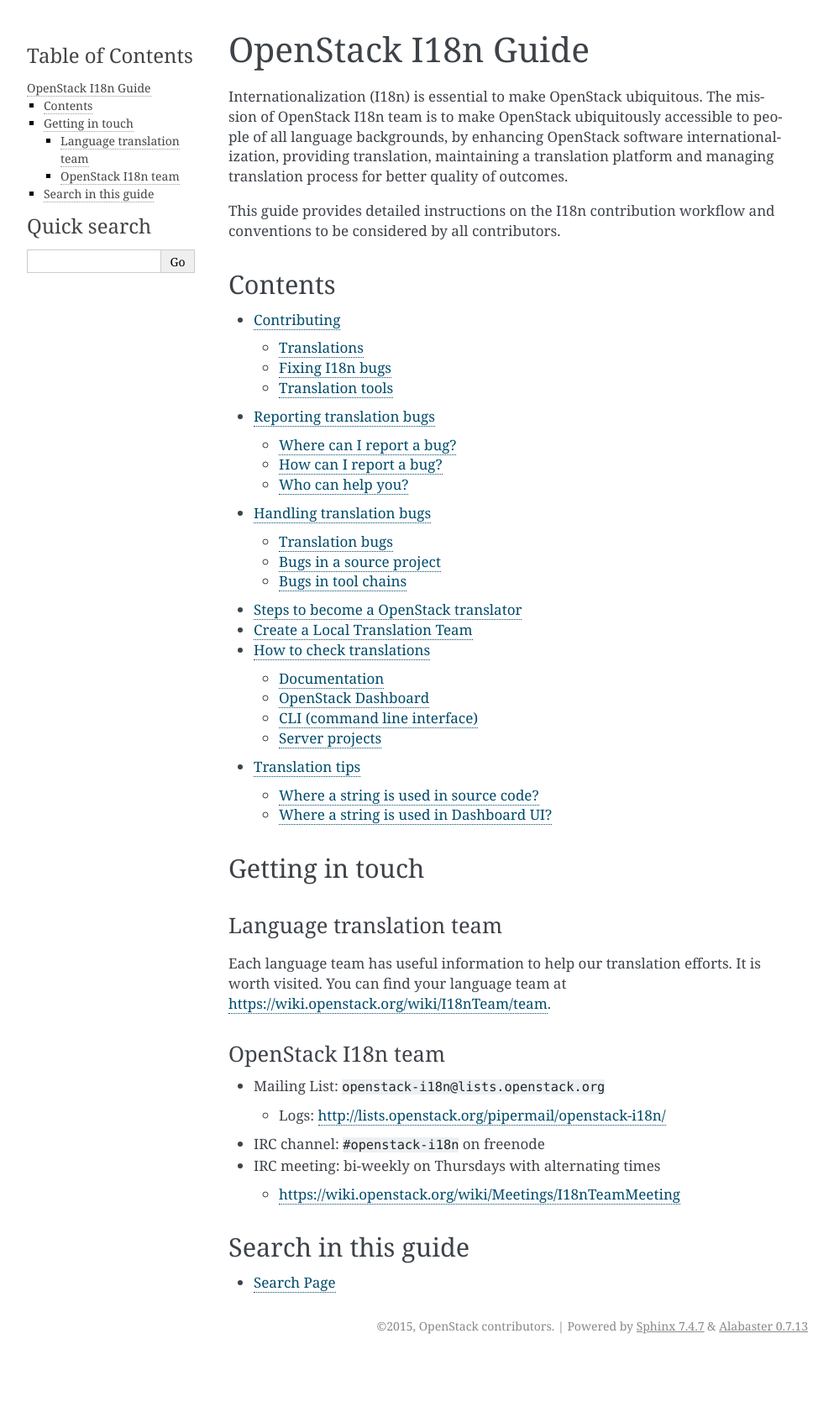
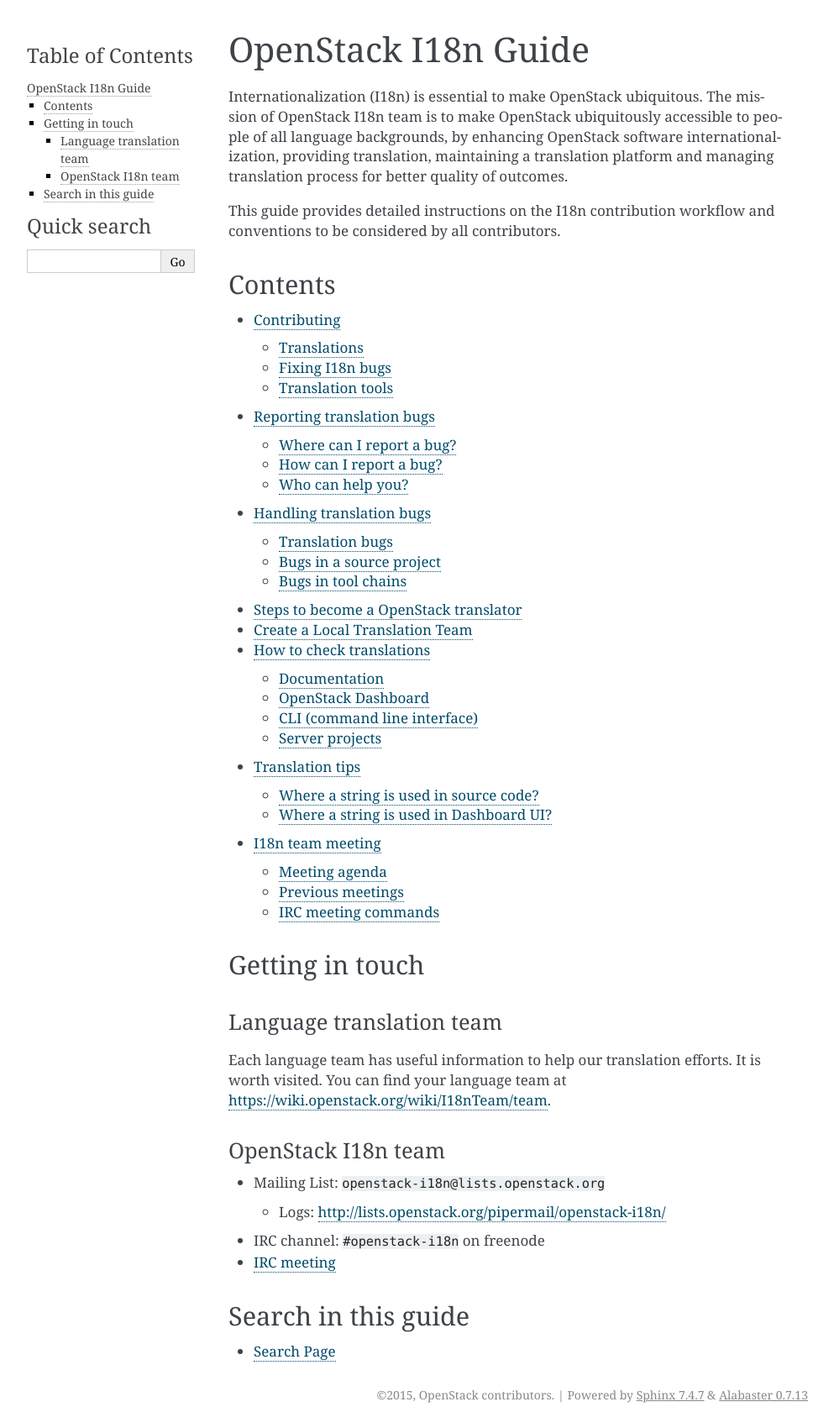
Before and after one commit to openstack/i18n, a Sphinx documentation site: the page built from doc/source/index.rst, in a window 1280 px wide. Shown: the whole page at 84% size, without its empty margins (148-1141 px from the left). Built offline with Sphinx 7.4.7, drawn with Linux system fonts in a browser that asks for light colours; before the commit the page ends 1618 px from its top, so only the background shows below that.

Commit message:
Add I18n team meeting
migrate from Wiki to Guide.

Change-Id: Ic894dd80b074b8ccd7f57ee81ce11fc32ad6502b

```diff
--- a/doc/source/index.rst
+++ b/doc/source/index.rst
@@ -25,6 +25,7 @@
    create_lang_team
    check_translation
    translation_tips
+   i18n_team_meeting
 
 .. _label-i18n-team-contact:
 
@@ -47,9 +48,7 @@
   * Logs: http://lists.openstack.org/pipermail/openstack-i18n/
 
 * IRC channel: ``#openstack-i18n`` on freenode
-* IRC meeting: bi-weekly on Thursdays with alternating times
-
-  * https://wiki.openstack.org/wiki/Meetings/I18nTeamMeeting
+* :doc:`IRC meeting <i18n_team_meeting>`
 
 Search in this guide
 --------------------
```
Also changed, not shown: doc/source/i18n_team_meeting.rst (added, +32 -0 lines).
